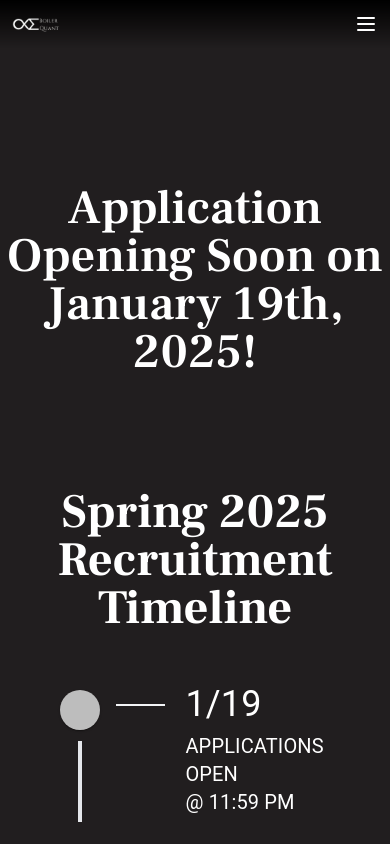
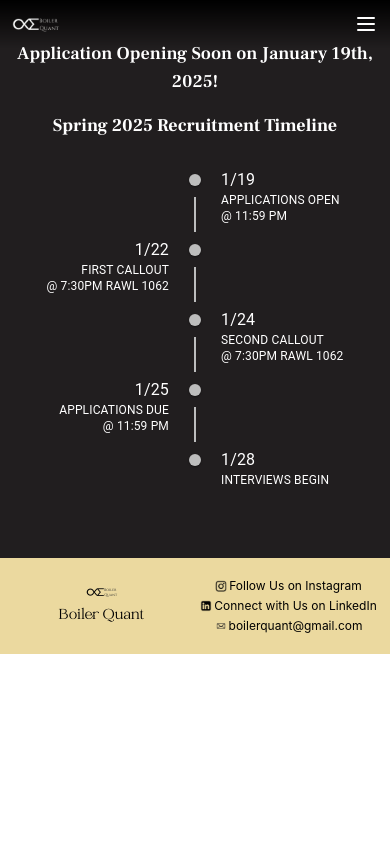
Before and after one commit to Boiler-Quant/boiler_quant_web, a React (Create React App) app: page /join-us in a window 390 px wide. Shown: the top 844 px of the page. Built offline with nearby package versions, Linux system fonts and the light colour scheme; no server answers.

Commit message:
Join Us Responsiveness

```diff
--- a/src/App.js
+++ b/src/App.js
@@ -17,7 +17,7 @@ import InProgressPage from "./components/InProgressPage";
 import { ThemeProvider, useTheme } from "./theme-context";
 import "./fonts.css";
 import "./App.css";
-import JoinUs from "./components/JoinUs";
+import JoinUs from "./pages/JoinUs/JoinUs";
 import "./styles.css";
 
 const ScrollToTop = () => {
--- a/src/components/JoinUs.js
+++ /dev/null
@@ -1,39 +0,0 @@
-import { useTheme } from "../theme-context";
-import Timeline from "./Timeline";
-
-const JoinUs = () => {
-  const theme = useTheme();
-  return (
-    <section className={`pt-24 ${theme.background} text-white flex flex-col`}>
-      <div className="flex flex-col items-center justify-center space-y-8 py-12">
-        <h3 className="py-10 text-5xl font-semibold font-frank mb-6 text-center">
-          Application Opening Soon on January 19th, 2025!
-        </h3>
-      </div>
-      <h2 className="text-5xl font-bold font-frank mb-10 text-center">
-        Spring 2025 Recruitment Timeline
-      </h2>
-      <div className="pb-10">
-        <Timeline />
-      </div>
-      {/* <div
-        className="relative w-full h-screen bg-cover bg-center"
-        style={{
-          backgroundImage: `url('/recruitment.jpg')`, // Main hero image
-        }}
-      /> */}
-
-      {/* Apply Now Button
-      <button
-        className={`${theme.highlight} text-white text-lg font-semibold px-8 py-4 rounded-lg shadow-lg transition-opacity duration-300 opacity-0`}
-        onClick={() =>
-          window.open("https://your-google-form-link.com", "_blank")
-        }
-      >
-        Apply
-      </button> */}
-    </section>
-  );
-};
-
-export default JoinUs;
--- /dev/null
+++ b/src/pages/JoinUs/JoinUs.js
@@ -0,0 +1,21 @@
+import { useTheme } from "../../theme-context";
+import Timeline from "./Timeline";
+
+const JoinUs = () => {
+  const theme = useTheme();
+  return (
+    <section
+      className={`py-r-10 ${theme.background} ${theme.text_white} flex flex-col space-r-y-4`}
+    >
+      <h3 className="text-r-lg font-semibold font-frank text-center">
+        Application Opening Soon on January 19th, 2025!
+      </h3>
+      <h2 className="text-r-lg font-bold font-frank text-center">
+        Spring 2025 Recruitment Timeline
+      </h2>
+      <Timeline />
+    </section>
+  );
+};
+
+export default JoinUs;
--- a/src/components/Timeline.js
+++ b/src/pages/JoinUs/Timeline.js
@@ -36,35 +36,37 @@ const events = [
 
 export default function AlternateTimeline() {
   return (
-    <Timeline position="alternate" className="w-full space-y-8">
+    <Timeline position="alternate" className="w-full lg:space-y-8">
       {events.map((event, index) => (
         <TimelineItem key={index} className="w-full">
           <TimelineSeparator>
-            <TimelineDot className="w-10 h-10" />
+            <TimelineDot className="size-2 lg:size-10" />
             {index < events.length - 1 && (
-              <TimelineConnector className="h-20 border-2 " />
+              <TimelineConnector className="h-4 sm:border-2 lg:h-20" />
             )}
           </TimelineSeparator>
           <TimelineContent>
-            <div className="flex items-start ">
+            <div className="flex items-start">
               {/* Horizontal Line */}
               {index % 2 === 0 && (
-                <hr className="w-16 border-gray-100 border-t-2 mt-5" />
+                <hr className="hidden sm:block w-10 mt-3 lg:w-16 lg:mt-5 border-gray-100 border-t-2 " />
               )}
 
               {/* Content */}
               <div
-                className={`px-5 ${
+                className={`px-1 sm:px-3 lg:px-5 ${
                   index % 2 === 1 ? "ml-auto text-right" : ""
                 }`}
               >
-                <h1 className="text-4xl pb-2">{event.date}</h1>
-                <p className="text-xl">{event.title}</p>
-                <p className="text-xl">{event.time}</p>
+                <h1 className="text-base sm:text-xl lg:text-4xl lg:pb-2">
+                  {event.date}
+                </h1>
+                <p className="text-xs sm:text-base lg:text-xl">{event.title}</p>
+                <p className="text-xs sm:text-base lg:text-xl">{event.time}</p>
               </div>
 
               {index % 2 === 1 && (
-                <hr className="w-16 border-gray-100 border-t-2 mt-5" />
+                <hr className="hidden sm:block w-10 mt-3 lg:w-16 lg:mt-5 border-gray-100 border-t-2 " />
               )}
             </div>
           </TimelineContent>
--- a/src/styles.css
+++ b/src/styles.css
@@ -65,6 +65,9 @@
   .space-r-y-1 {
     @apply space-y-1 sm:space-y-2 lg:space-y-4;
   }
+  .space-r-y-2 {
+    @apply space-y-2 sm:space-y-4 lg:space-y-8;
+  }
   .space-r-y-4 {
     @apply space-y-4 sm:space-y-8 lg:space-y-16;
   }
@@ -116,18 +119,28 @@
   }
 
   /* w */
+  .w-r-3 {
+    @apply w-3   sm:w-6 lg:w-12;
+  }
+  .w-r-4 {
+    @apply w-4 sm:w-8 lg:w-16;
+  }
   .w-r-8 {
     @apply w-8 sm:w-16 lg:w-32;
-  }
-  .w-r-3 {
-    @apply w-3 sm:w-6 lg:w-12;
   }
 
   /* h */
   .h-r-3 {
     @apply h-3 sm:h-6 lg:h-12;
   }
+  .h-r-4 {
+    @apply h-4 sm:h-8 lg:h-16;
+  }
   .h-r-6 {
     @apply h-6 sm:h-12 lg:h-16;
   }
+
+  .border-r-2 {
+    @apply border-1 lg:border-2;
+  }
 }
```
